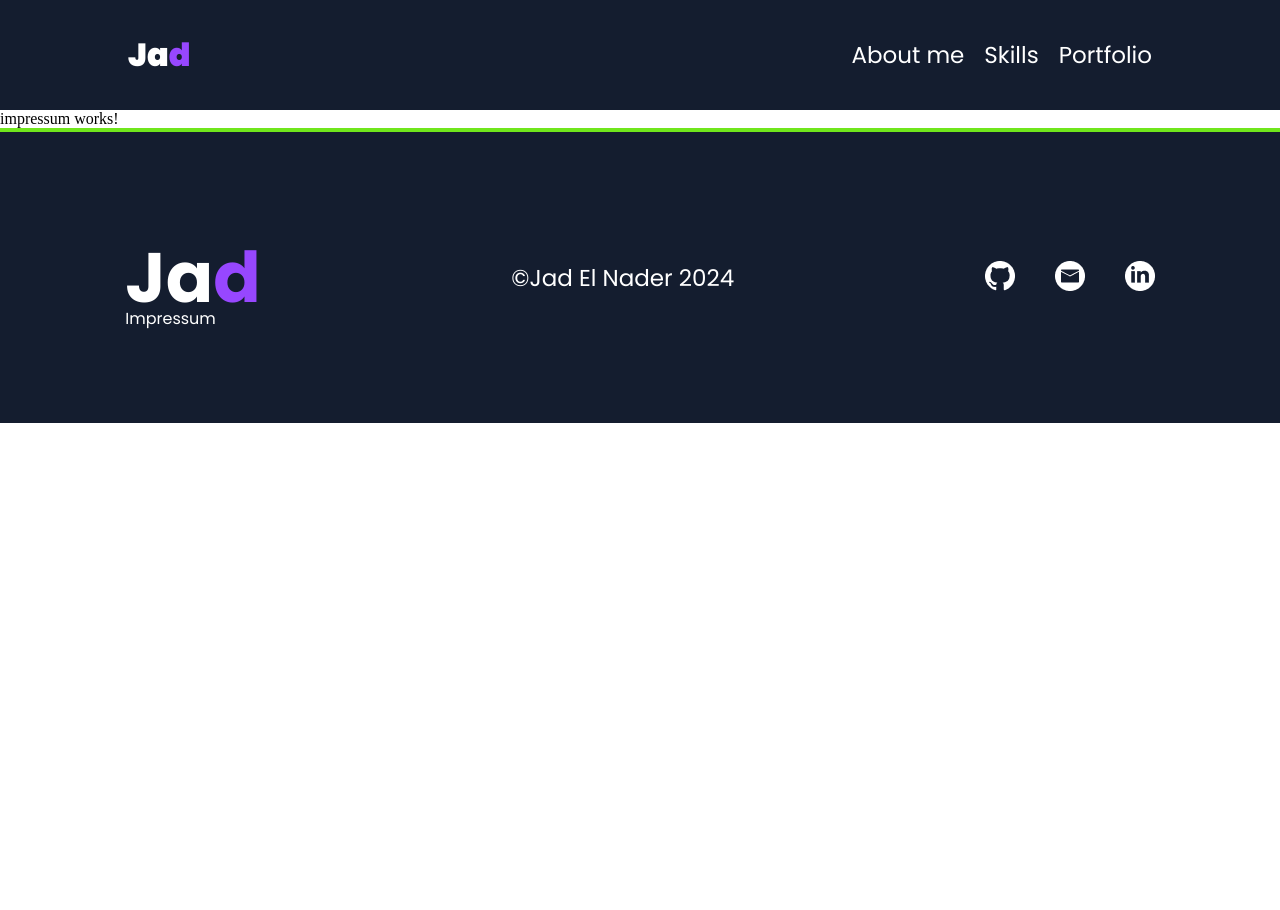
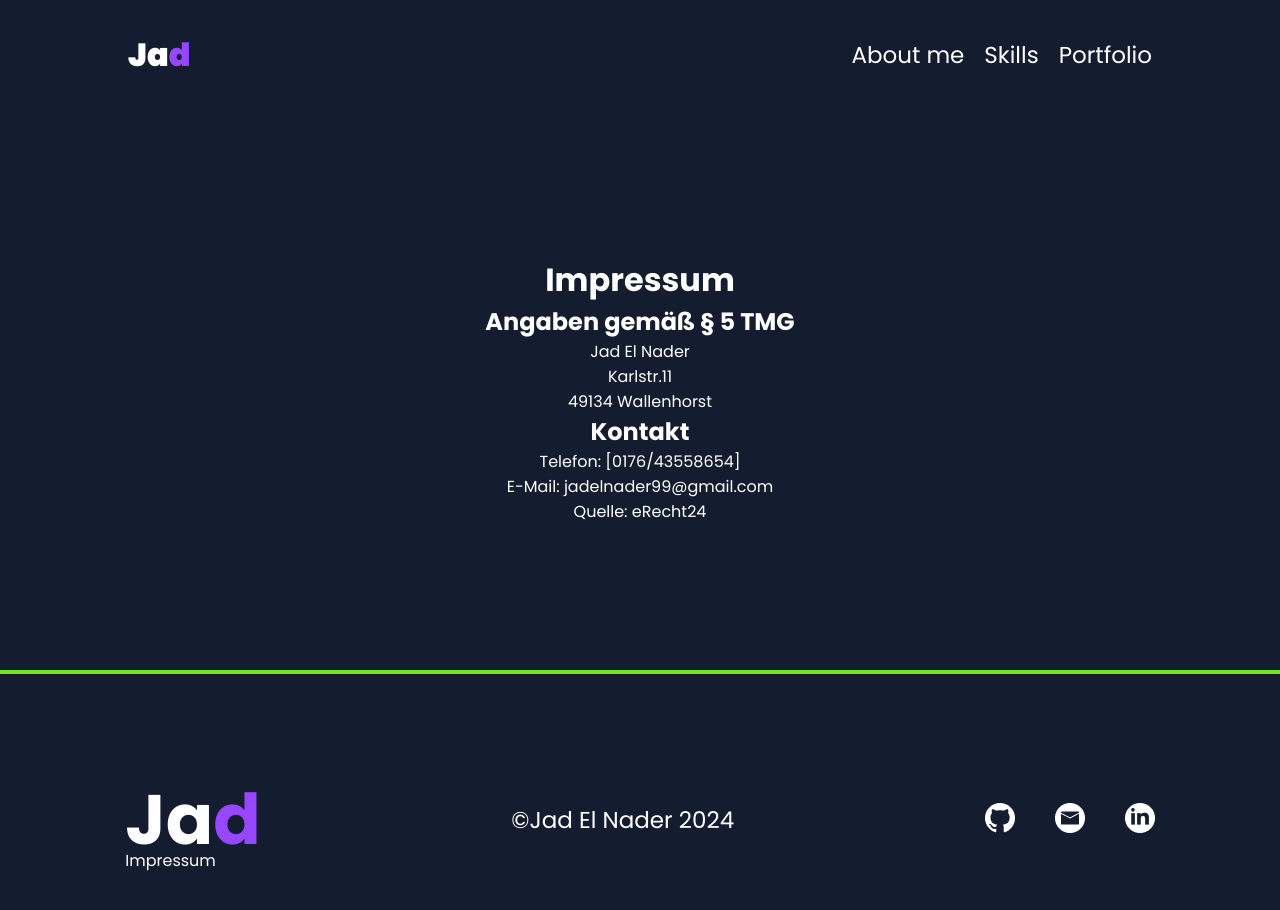
Before and after one commit to Jad134/Portfolio, an Angular app: page /impressum in a window 1280 px wide. Shown: the top 910 px of the page. Before the commit the page ends 800 px from the top, so only its background shows below. Built offline with nearby package versions, Linux system fonts and the light colour scheme.

Commit message:
add impressum

```diff
--- a/src/app/impressum/impressum.component.html
+++ b/src/app/impressum/impressum.component.html
@@ -1 +1,16 @@
-<p>impressum works!</p>
+<div class="main-container">
+    <h1>Impressum</h1>
+
+    <h2>Angaben gem&auml;&szlig; &sect; 5 TMG</h2>
+    <p>Jad El Nader<br />
+        Karlstr.11<br />
+        49134 Wallenhorst</p>
+
+    <h2>Kontakt</h2>
+    <p>Telefon: &#91;0176/43558654&#93;<br />
+        E-Mail: jadelnader99&commat;gmail.com</p>
+
+    <p>Quelle: <a target="_blank" class="link" href="https://www.e-recht24.de">eRecht24</a></p>
+
+
+</div>
--- a/src/app/impressum/impressum.component.scss
+++ b/src/app/impressum/impressum.component.scss
@@ -0,0 +1,16 @@
+.main-container{
+background-color: rgba(20, 29, 47, 1);
+display: flex;
+height: 70vh;
+flex-direction: column;
+align-items: center;
+justify-content: center;
+text-align: center;
+color: white;
+font-family: 'Poppins';
+}
+
+.link{
+    text-decoration: none;
+    color: white;
+}
--- a/src/app/shared/components/footer/footer.component.html
+++ b/src/app/shared/components/footer/footer.component.html
@@ -3,7 +3,7 @@
        <span (click)="scrollToTop()" style="display: flex;" #scrollContainer>
         Ja <span class="purple">d</span>
        </span>
-        <a href="impressum">Impressum</a>
+        <a target="_blank" href="impressum">Impressum</a>
     </div>
     <div class="copyright"> &copy;Jad El Nader 2024</div>
     <div class="icons">
```
